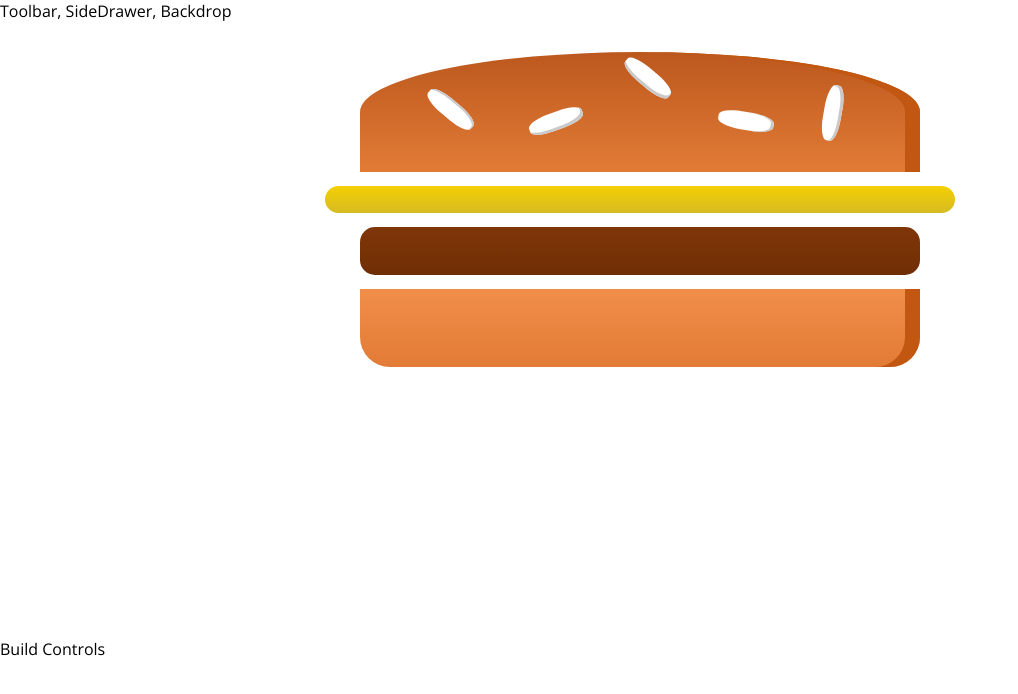
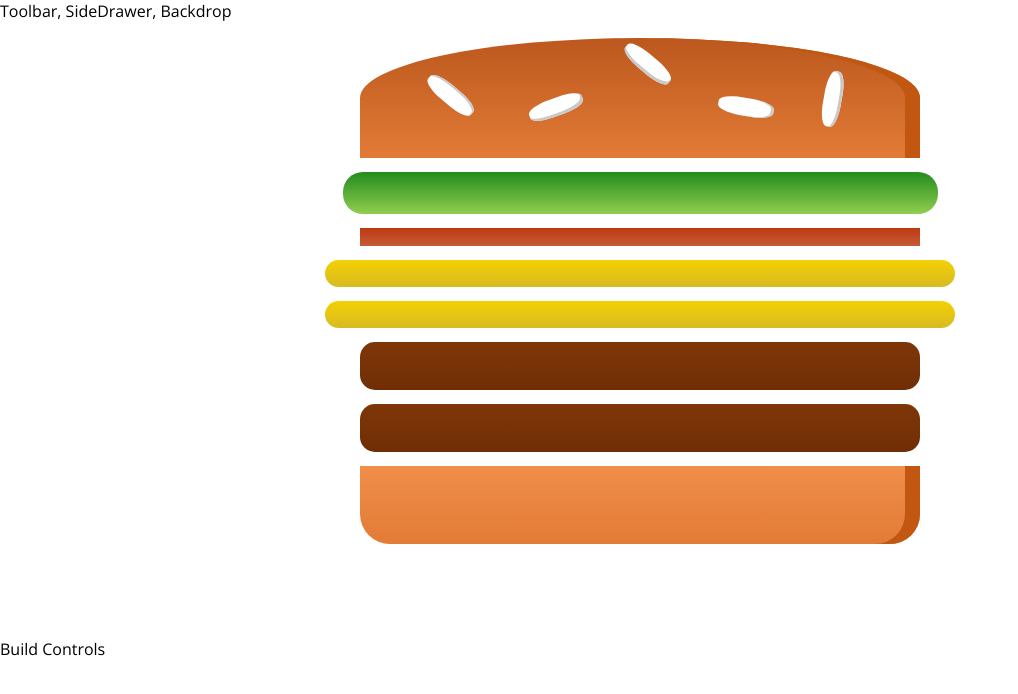
Before and after one commit to shishir75/React-Burger-Builder-App, a React app: page / in a window 1280 px wide. Shown: the top 694 px of the page, without its empty margins (0-1018 px from the left). Built offline with nearby package versions, Linux system fonts and the light colour scheme.

Commit message:
Outputting Burger Ingrediants Dynamically

```diff
--- a/src/components/Burger/Burger.js
+++ b/src/components/Burger/Burger.js
@@ -3,11 +3,18 @@ import classes from "./Burger.module.css";
 import BurgerIngrediant from "./BurgerIngrediant/BurgerIngrediant";
 
 const burger = (prop) => {
+    const transformedIngrediants = Object.keys(prop.ingrediants).map(
+        (igKey) => {
+            return [...Array(prop.ingrediants[igKey])].map((_, index) => {
+                return <BurgerIngrediant key={igKey + index} type={igKey} />;
+            });
+        }
+    );
+
     return (
         <div className={classes.Burger}>
             <BurgerIngrediant type="bread-top" />
-            <BurgerIngrediant type="cheese" />
-            <BurgerIngrediant type="meat" />
+            {transformedIngrediants}
             <BurgerIngrediant type="bread-buttom" />
         </div>
     );
--- a/src/components/Burger/Burger.module.css
+++ b/src/components/Burger/Burger.module.css
@@ -2,7 +2,6 @@
     width: 100%;
     margin: auto;
     width: 250px;
-    overflow-y: scroll;
     text-align: center;
     font-weight: bold;
     font-size: 1.2rem;
--- a/src/containers/BurgerBuilder/BurgerBuilder.js
+++ b/src/containers/BurgerBuilder/BurgerBuilder.js
@@ -3,10 +3,19 @@ import Aux from "../../hoc/Aux";
 import Burger from "../../components/Burger/Burger";
 
 export class BurgerBuilder extends Component {
+    state = {
+        ingrediants: {
+            salad: 1,
+            bacon: 1,
+            cheese: 2,
+            meat: 2,
+        },
+    };
+
     render() {
         return (
             <Aux>
-                <Burger />
+                <Burger ingrediants={this.state.ingrediants} />
                 <div>Build Controls</div>
             </Aux>
         );
```
